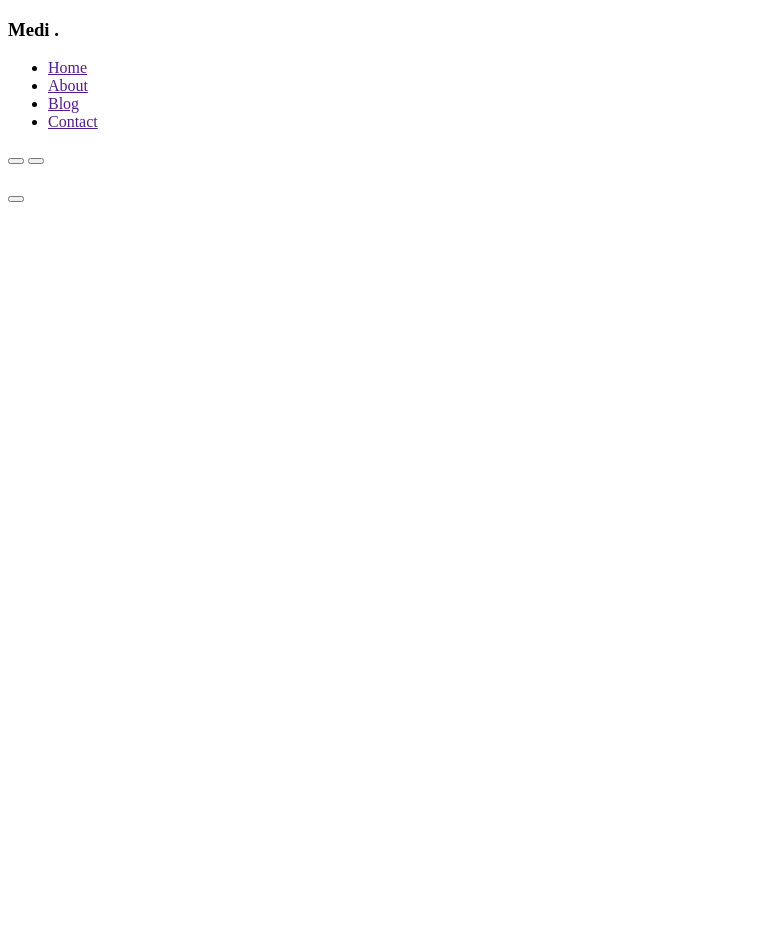
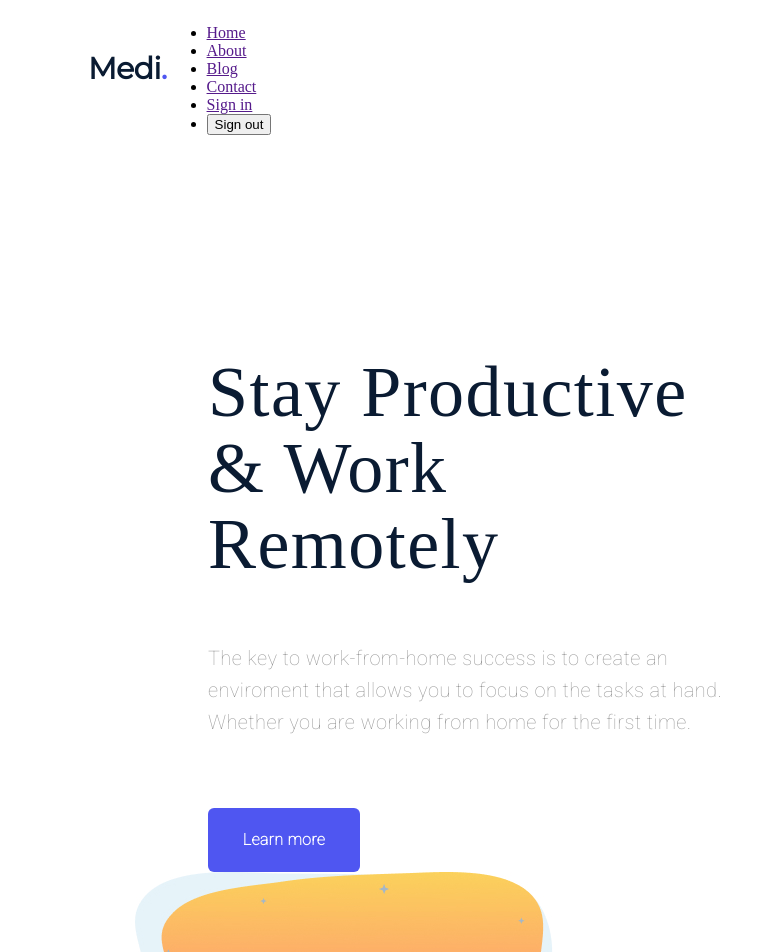
Before and after one commit to MinaTkh/Figma, a plain HTML site: page index.html in a window 1280 px wide. Shown: the top 952 px of the page, without its empty margins (0-775 px from the left). Before the commit the page ends 800 px from the top, so only its background shows below. Drawn offline with Linux system fonts and the light colour scheme; a web font is replaced by a local one.

Commit message:
added styles

```diff
--- a/index.html
+++ b/index.html
@@ -3,37 +3,38 @@
 <head>
     <meta charset="UTF-8">
     <meta name="viewport" content="width=device-width, initial-scale=1.0">
+    <link href="https://fonts.googleapis.com/css2?family=Montserrat&family=Ramaraja&family=Roboto:wght@100&display=swap" rel="stylesheet">
     <link rel="normalize" href="styles/reset.css">
     <link rel="stylesheet" href="styles/index.css">
     <title>Medi</title>
 </head>
 <body>
     <header>
-        <h3 class="logo">Medi <span class="logo-dot">.</span></h3>
+        <div class="heading">
+        <h3 class="logo">Medi<span class="logo-dot">.</span></h3>
         <nav>
             <ul class="nav">
                 <li><a href="">Home</a></li>
                 <li><a href="">About</a></li>
                 <li><a href="">Blog</a></li>
                 <li><a href="">Contact</a></li>
+                <li><a href="">Sign in</a></li>
+                <li><button class="top-button">Sign out</button></li>
             </ul>
         </nav>
-        <button></button>
-        <button></button>
+        </div>
     </header>
     <main>
         <section>
-            <h1></h1>
-            <p></p>
-            <button></button>
+            <h1 class="main-title">Stay Productive & Work Remotely</h1>
+            <p class="main-info">The key to work-from-home success is to create an
+                enviroment that allows you to focus on the tasks at hand.
+                Whether you are working from home for the first time.</p>
+            <button class="main-button">Learn more</button>
         </section>
         <section>
-            <img src="" alt="">
+            <img src="images/Frame.jpg" alt="Meditating woman">
         </section>
-
-
-
     </main>
-
 </body>
 </html>
--- a/styles/index.css
+++ b/styles/index.css
@@ -1,3 +1,72 @@
 .logo {
+    font-family:'Montserrat', sans-serif;
+    font-style: normal;
+    font-weight: bold;
+    font-size: 30px;
+    line-height: 48px;
+    letter-spacing: -0.02em;
+    color: #0A1B32;
+    margin-top: 37px;
+    margin-left: 80px;
+}
+
+.logo-dot {
+    color: #4F56F1
+}
+
+.main-title {
+    max-width: 495px;
+    width: 100%;
+    font-family: 'Ramaraja', serif;
+    font-style: normal;
+    font-weight: normal;
+    font-size: 72px;
+    line-height: 76px;
+    letter-spacing: 0.02em;
+    color: #0A1B32;
+    margin-top: 37px;
+    margin-left: 80px;
+    margin-top: 203px;
+    margin-left: 200px;
 
 }
+
+.main-info {
+    max-width: 538px;
+    width: 100%;
+    font-family: 'Roboto', sans-serif;
+    font-style: normal;
+    font-weight: normal;
+    font-size: 20px;
+    line-height: 32px;
+    letter-spacing: 0.02em;
+    color: #9A9A9A;
+    margin-top: 10px;
+    margin-left: 200px;
+}
+
+.main-button {
+    height: 64px;
+    width: 152px;
+    background-color: #4F56F1;
+    border-radius: 6px;
+    font-family: 'Roboto', sans-serif;
+    font-style: normal;
+    font-weight: bold;
+    font-size: 16px;
+    line-height: 32px;
+    letter-spacing: 0.02em;
+    text-align: center;
+    color: #FFFFFF;
+    margin-top: 50px;
+    margin-left: 200px;
+    border: none;
+}
+
+
+.heading {
+    width: 100%;
+    max-width: 1451px;
+    margin: 0 auto;
+    display: flex;
+}
```
Also changed, not shown: images/Frame.jpg (added).
